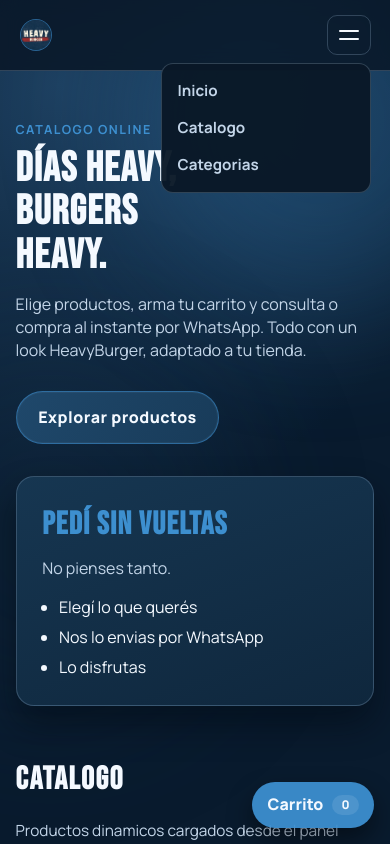
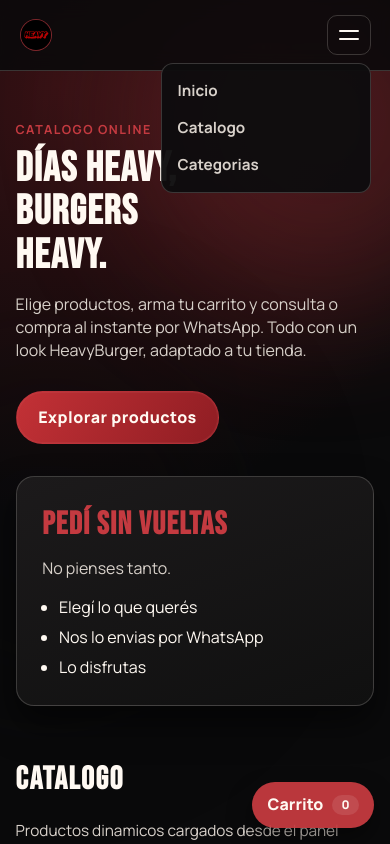
Before and after one commit to 109User109/HeavyBurger, a website: page index.html in a window 390 px wide. Both pictures are taken after a click on the button "Abrir menu". Shown: the top 844 px of the page. Drawn offline with Linux system fonts and the light colour scheme; no server answers.

Commit message:
Match production styling with local theme

```diff
--- a/assets/css/admin.css
+++ b/assets/css/admin.css
@@ -1,19 +1,19 @@
 :root {
   color-scheme: dark;
-  --theme-primary: #15314b;
-  --theme-secondary: #3d8fcf;
-  --theme-primary-rgb: 21, 49, 75;
-  --theme-secondary-rgb: 61, 143, 207;
-  --theme-secondary-light: #74acd8;
-  --bg: #08182a;
-  --panel: #10243a;
-  --panel-soft: #0d1e32;
-  --text: #eef6ff;
-  --muted: #bfd0e2;
+  --theme-primary: #0b0b0d;
+  --theme-secondary: #c43a40;
+  --theme-primary-rgb: 11, 11, 13;
+  --theme-secondary-rgb: 196, 58, 64;
+  --theme-secondary-light: #de6a6f;
+  --bg: #0a0a0b;
+  --panel: #1c1a1b;
+  --panel-soft: #121112;
+  --text: #fff9f2;
+  --muted: #d8d1ca;
   --accent: var(--theme-secondary);
   --accent-soft: rgba(var(--theme-secondary-rgb), 0.2);
-  --danger: #fb7185;
-  --border: rgba(166, 198, 225, 0.26);
+  --danger: #e85d64;
+  --border: rgba(255, 249, 242, 0.18);
 }
 
 * {
@@ -28,7 +28,7 @@ body {
   margin: 0;
   min-height: 100vh;
   font-family: "Space Grotesk", "Segoe UI", sans-serif;
-  background: radial-gradient(circle at top right, #163653 0%, #08182a 62%);
+  background: radial-gradient(circle at top right, #351114 0%, #0a0a0b 62%);
   color: var(--text);
 }
 
@@ -428,7 +428,7 @@ input.invalid {
 
 .primary-btn {
   background: linear-gradient(130deg, var(--theme-secondary), var(--theme-secondary-light));
-  color: #f2f8ff;
+  color: #fff9f2;
   font-weight: 700;
 }
 
@@ -541,7 +541,7 @@ input.invalid {
   font-weight: 700;
   letter-spacing: 0.04em;
   background: rgba(var(--theme-secondary-rgb), 0.96);
-  color: #f2f8ff;
+  color: #fff9f2;
 }
 
 .preview-thumb.adjusting {
@@ -705,7 +705,7 @@ input.invalid {
   width: min(520px, 94vw);
   border: 1px solid var(--border);
   border-radius: 16px;
-  background: linear-gradient(170deg, #121821, #0c1218);
+  background: linear-gradient(170deg, #171313, #0f0d0d);
   padding: 0.9rem;
   display: grid;
   gap: 0.8rem;
--- a/assets/css/styles.css
+++ b/assets/css/styles.css
@@ -1,24 +1,24 @@
 :root {
   color-scheme: dark;
-  --theme-primary: #15314b;
-  --theme-secondary: #3d8fcf;
-  --theme-primary-rgb: 21, 49, 75;
-  --theme-secondary-rgb: 61, 143, 207;
-  --theme-secondary-light: #74acd8;
-  --bg: #091b2e;
-  --bg-soft: #102840;
-  --card: #132b45;
-  --text: #f4f9ff;
-  --muted: #c3d5e8;
+  --theme-primary: #0b0b0d;
+  --theme-secondary: #c43a40;
+  --theme-primary-rgb: 11, 11, 13;
+  --theme-secondary-rgb: 196, 58, 64;
+  --theme-secondary-light: #de6a6f;
+  --bg: #0a0a0b;
+  --bg-soft: #151515;
+  --card: #1c1a1b;
+  --text: #fff9f2;
+  --muted: #d8d1ca;
   --accent: var(--theme-secondary);
   --accent-soft: rgba(var(--theme-secondary-rgb), 0.16);
-  --line: rgba(170, 200, 228, 0.24);
+  --line: rgba(255, 249, 242, 0.18);
   --border: var(--line);
-  --danger: #fb7185;
+  --danger: #e85d64;
   --radius-xl: 18px;
   --radius-lg: 14px;
   --radius-md: 10px;
-  --shadow: 0 18px 34px rgba(2, 8, 16, 0.48);
+  --shadow: 0 18px 34px rgba(0, 0, 0, 0.52);
 }
 
 * {
@@ -38,7 +38,7 @@ body {
   min-height: 100vh;
   overflow-x: hidden;
   font-family: "Manrope", "Segoe UI", sans-serif;
-  background: radial-gradient(circle at 15% 10%, #1d3f5f 0%, var(--bg) 52%) fixed;
+  background: radial-gradient(circle at 15% 10%, #351114 0%, var(--bg) 52%) fixed;
   color: var(--text);
   line-height: 1.45;
 }
@@ -91,7 +91,7 @@ p {
   justify-content: space-between;
   gap: 1rem;
   padding: 0.95rem 7vw;
-  background: rgba(8, 21, 35, 0.8);
+  background: rgba(10, 10, 11, 0.88);
   border-bottom: 1px solid var(--line);
   backdrop-filter: blur(10px);
 }
@@ -269,7 +269,7 @@ p {
   text-decoration: none;
   font-weight: 800;
   letter-spacing: 0.03em;
-  background: linear-gradient(120deg, #1f486b 0%, #183b59 100%);
+  background: linear-gradient(120deg, #c33136 0%, #8f1d23 100%);
   box-shadow: inset 0 0 0 1px rgba(255, 255, 255, 0.04);
   transition: transform 0.25s ease, border-color 0.25s ease;
 }
@@ -281,7 +281,7 @@ p {
 }
 
 .hero-panel {
-  background: linear-gradient(160deg, #163651 0%, #0f273d 100%);
+  background: linear-gradient(160deg, #1c1a1b 0%, #101010 100%);
   border: 1px solid var(--line);
   border-radius: var(--radius-xl);
   padding: 1.6rem;
@@ -333,7 +333,7 @@ p {
 }
 
 .catalog-panel {
-  background: linear-gradient(180deg, #14314d 0%, #0f253a 100%);
+  background: linear-gradient(180deg, #181718 0%, #101010 100%);
   border: 1px solid var(--line);
   border-radius: var(--radius-xl);
   padding: 1rem;
@@ -401,7 +401,7 @@ p {
 }
 
 .product-card {
-  background: linear-gradient(180deg, var(--card) 0%, #10263d 100%);
+  background: linear-gradient(180deg, var(--card) 0%, #121112 100%);
   border: 1px solid var(--line);
   border-radius: var(--radius-xl);
   padding: 1rem;
@@ -450,7 +450,7 @@ p {
   font-size: 0.66rem;
   font-weight: 800;
   letter-spacing: 0.04em;
-  color: #f4f9ff;
+  color: #fff9f2;
   background: rgba(var(--theme-secondary-rgb), 0.96);
 }
 
@@ -602,7 +602,7 @@ body.cart-open .cart-backdrop {
   display: grid;
   grid-template-rows: auto 1fr auto;
   gap: 0.85rem;
-  background: linear-gradient(180deg, #14314d 0%, #0d2337 100%);
+  background: linear-gradient(180deg, #181718 0%, #101010 100%);
   border-left: 1px solid var(--line);
   z-index: 31;
   transform: translateX(105%);
@@ -742,9 +742,9 @@ body.cart-open .cart-drawer {
 .primary-btn {
   min-height: 44px;
   border-radius: 12px;
-  background: linear-gradient(120deg, #2f79b1 0%, #245f8d 100%);
-  border: 1px solid rgba(151, 201, 239, 0.55);
-  color: #f4f9ff;
+  background: linear-gradient(120deg, #c33136 0%, #8f1d23 100%);
+  border: 1px solid rgba(255, 249, 242, 0.18);
+  color: #fff9f2;
   font-weight: 800;
   transition: transform 0.2s ease, filter 0.2s ease, opacity 0.2s ease;
 }
@@ -775,7 +775,7 @@ body.cart-open .cart-drawer {
   border-radius: 999px;
   padding: 0.72rem 0.95rem;
   background: rgba(var(--theme-secondary-rgb), 0.95);
-  color: #f4f9ff;
+  color: #fff9f2;
   font-weight: 800;
   box-shadow: 0 12px 26px rgba(0, 0, 0, 0.45);
 }
@@ -790,7 +790,7 @@ body.cart-open .cart-drawer {
   z-index: 40;
   border-radius: 999px;
   border: 1px solid rgba(var(--theme-secondary-rgb), 0.58);
-  background: rgba(8, 22, 37, 0.95);
+  background: rgba(14, 13, 14, 0.95);
   color: var(--text);
   padding: 0.52rem 0.86rem;
   font-size: 0.85rem;
@@ -847,7 +847,7 @@ body.cart-open .cart-drawer {
   overflow: auto;
   border: 1px solid var(--line);
   border-radius: var(--radius-xl);
-  background: linear-gradient(180deg, #14314d 0%, #0d2337 100%);
+  background: linear-gradient(180deg, #181718 0%, #101010 100%);
   box-shadow: var(--shadow);
   padding: 1rem;
   display: grid;
@@ -1052,8 +1052,8 @@ body.cart-open .cart-drawer {
 }
 
 .reveal {
-  opacity: 0;
-  transform: translateY(18px);
+  opacity: 1;
+  transform: translateY(0);
   transition: opacity 0.7s ease, transform 0.7s cubic-bezier(0.2, 0.65, 0.2, 1);
 }
 
@@ -1087,7 +1087,7 @@ body.cart-open .cart-drawer {
     gap: 0.95rem;
     padding: 1rem;
     border: 1px solid var(--line);
-    background: rgba(10, 24, 39, 0.96);
+    background: rgba(14, 13, 14, 0.96);
     border-radius: 12px;
     opacity: 0;
     pointer-events: none;
--- a/assets/js/app.js
+++ b/assets/js/app.js
@@ -14,8 +14,8 @@ const state = {
   }
 };
 
-const DEFAULT_PRIMARY_COLOR = '#15314B';
-const DEFAULT_SECONDARY_COLOR = '#2E7EB8';
+const DEFAULT_PRIMARY_COLOR = '#0B0B0D';
+const DEFAULT_SECONDARY_COLOR = '#C43A40';
 const PRODUCT_MODE_SINGLE = 'single';
 const PRODUCT_MODE_VARIANTS = 'variants';
 
@@ -48,6 +48,7 @@ const dom = {
   configBasePrice: document.getElementById('config-base-price'),
   configVariantsSection: document.getElementById('config-variants-section'),
   configVariantsList: document.getElementById('config-variants-list'),
+  configExtrasSection: document.getElementById('config-extras-section'),
   configExtrasList: document.getElementById('config-extras-list'),
   configNote: document.getElementById('config-note'),
   configQuantity: document.getElementById('config-quantity'),
@@ -677,11 +678,11 @@ function renderConfiguratorExtras() {
   dom.configExtrasList.innerHTML = '';
 
   if (!state.configurator.extras.length) {
-    dom.configExtrasList.innerHTML =
-      '<p class="empty-cart">Este producto no tiene extras configurados.</p>';
+    dom.configExtrasSection.hidden = true;
     return;
   }
 
+  dom.configExtrasSection.hidden = false;
   const fragment = document.createDocumentFragment();
 
   for (let index = 0; index < state.configurator.extras.length; index += 1) {
--- a/data/store.json
+++ b/data/store.json
@@ -5,8 +5,8 @@
     "whatsappFooter": "Espero la confirmación de mi pedido!",
     "currency": "ARS",
     "currencySymbol": "$",
-    "primaryColor": "#B8BDC6",
-    "secondaryColor": "#D8B062"
+    "primaryColor": "#0B0B0D",
+    "secondaryColor": "#C43A40"
   },
   "categories": [
     {
--- a/index.html
+++ b/index.html
@@ -22,7 +22,7 @@
     <header class="topbar">
       <a href="#inicio" class="brand-link">
         <span class="brand-badge">
-          <img src="/assets/images/logo.jpg" alt="Logo Heavy Burger" />
+          <img src="/assets/images/logo2.jpeg" alt="Logo Heavy Burger" />
         </span>
         <span id="store-name" class="brand-text is-loading" aria-live="polite"></span>
       </a>
@@ -157,7 +157,7 @@
             <div id="config-variants-list" class="config-extras-list"></div>
           </section>
 
-          <section class="config-section">
+          <section id="config-extras-section" class="config-section">
             <h4>Extras</h4>
             <div id="config-extras-list" class="config-extras-list"></div>
           </section>
--- a/server.js
+++ b/server.js
@@ -27,8 +27,8 @@ const ALLOWED_PROMOTION_TYPES = new Set(['percentage', 'fixed_price']);
 const PRODUCT_MODE_SINGLE = 'single';
 const PRODUCT_MODE_VARIANTS = 'variants';
 const ALLOWED_PRODUCT_MODES = new Set([PRODUCT_MODE_SINGLE, PRODUCT_MODE_VARIANTS]);
-const DEFAULT_PRIMARY_COLOR = '#15314B';
-const DEFAULT_SECONDARY_COLOR = '#2E7EB8';
+const DEFAULT_PRIMARY_COLOR = '#0B0B0D';
+const DEFAULT_SECONDARY_COLOR = '#C43A40';
 const ADMIN_USERNAME = sanitizeText(process.env.ADMIN_USERNAME, 'admin') || 'admin';
 const ADMIN_PASSWORD = sanitizeText(process.env.ADMIN_PASSWORD, '') || 'Heavy-CREDPQWSTR';
 const ADMIN_SESSION_COOKIE = 'admin_session';
```
Also changed, not shown: admin-panel/index.html (+6 -6 lines), assets/images/logo2.jpeg (added).
